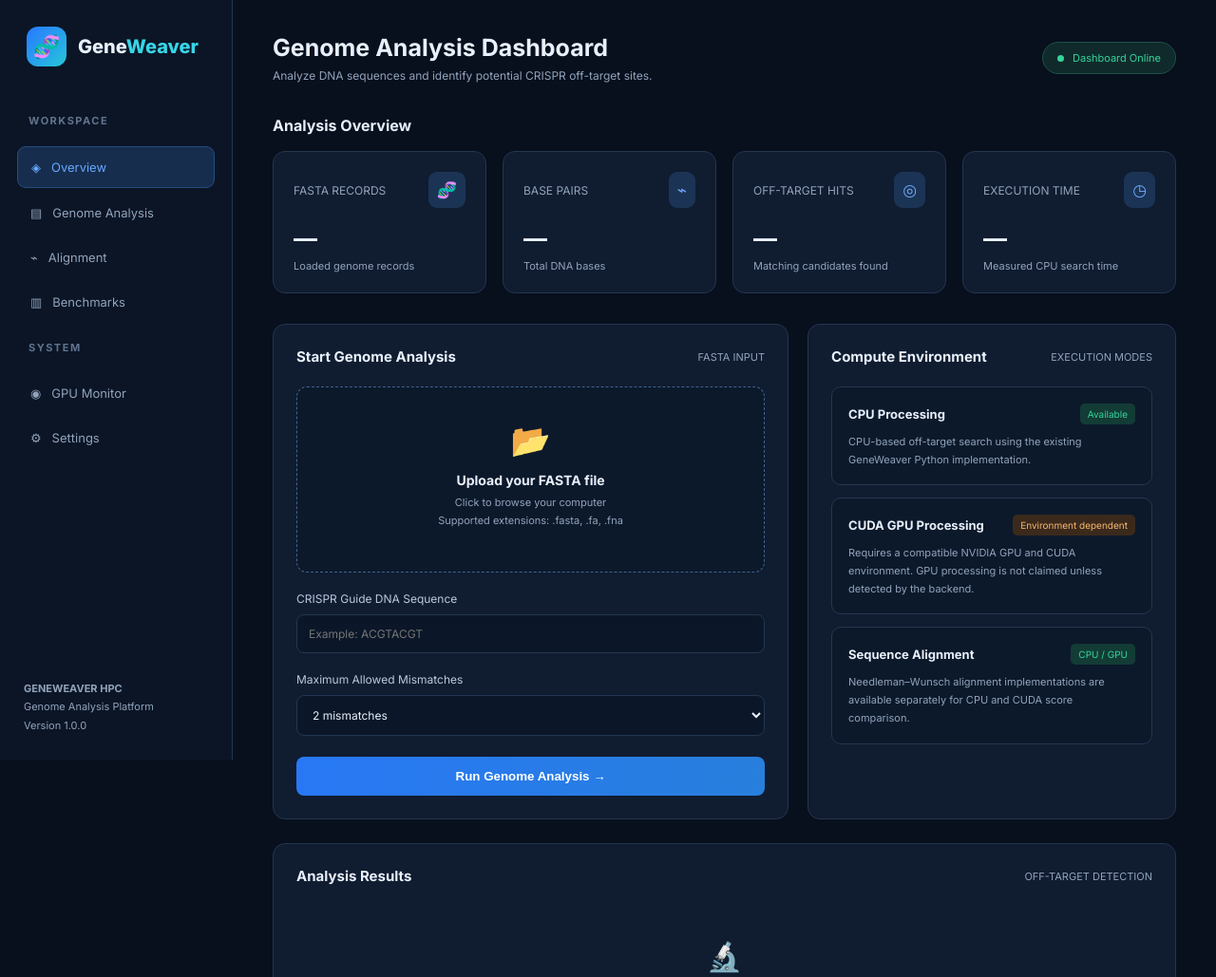
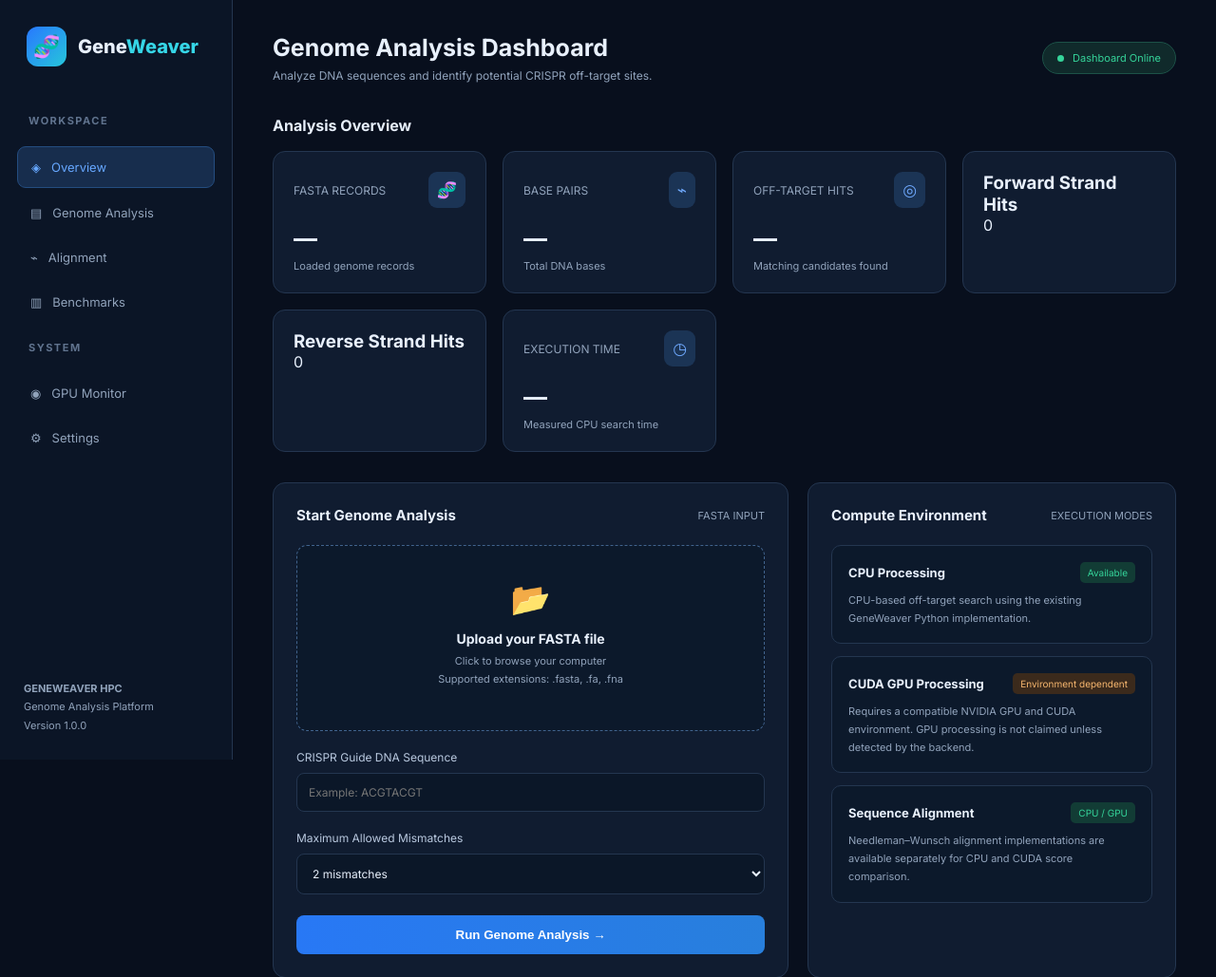
Before and after one commit to Priya-Dataninza/GeneWeaver_Internship_Project, a Django app: page / in a window 1280 px wide. Shown: the top 1029 px of the page at 95% size. Run offline with Django 5.2, Linux system fonts and the light colour scheme.

Commit message:
Add forward and reverse strand hit statistics

```diff
--- a/home/views.py
+++ b/home/views.py
@@ -92,7 +92,14 @@ def home(request):
                 "max_mismatches": max_mismatches,
                 "results": all_results,
                 "status": "Completed",
-                "mode": "CPU"
+                "mode": "CPU",
+                "forward_hits": sum(
+                    1 for result in all_results if result.get("strand") == "+"
+                ),
+
+                "reverse_hits": sum(
+                    1 for result in all_results if result.get("strand") == "-"
+                ),
             }
 
         except (ValueError, OSError) as error:
--- a/templates/home.html
+++ b/templates/home.html
@@ -618,6 +618,15 @@
                 </div>
                 <div class="stat-note">Matching candidates found</div>
             </div>
+            <div class="stat-card">
+    <h3>Forward Strand Hits</h3>
+    <p>{{ analysis.forward_hits|default:0 }}</p>
+</div>
+
+<div class="stat-card">
+    <h3>Reverse Strand Hits</h3>
+    <p>{{ analysis.reverse_hits|default:0 }}</p>
+</div>
 
             <div class="stat-card">
                 <div class="stat-top">
```
